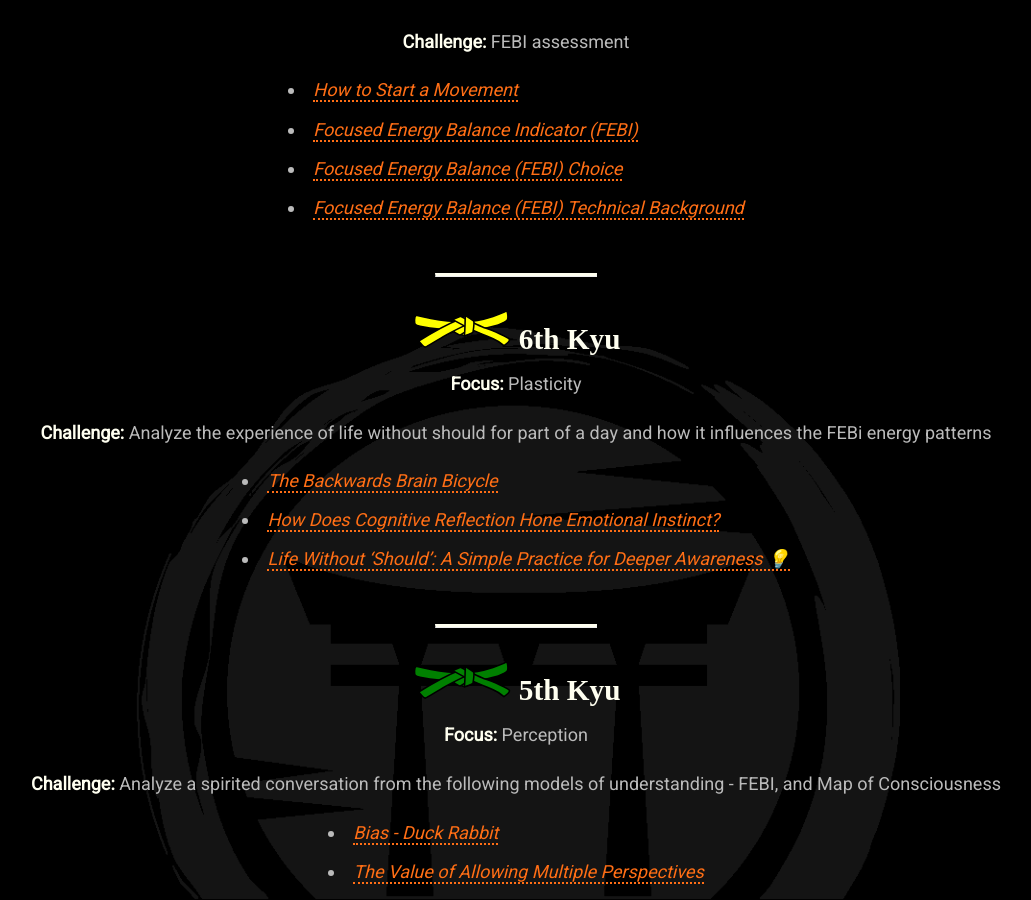
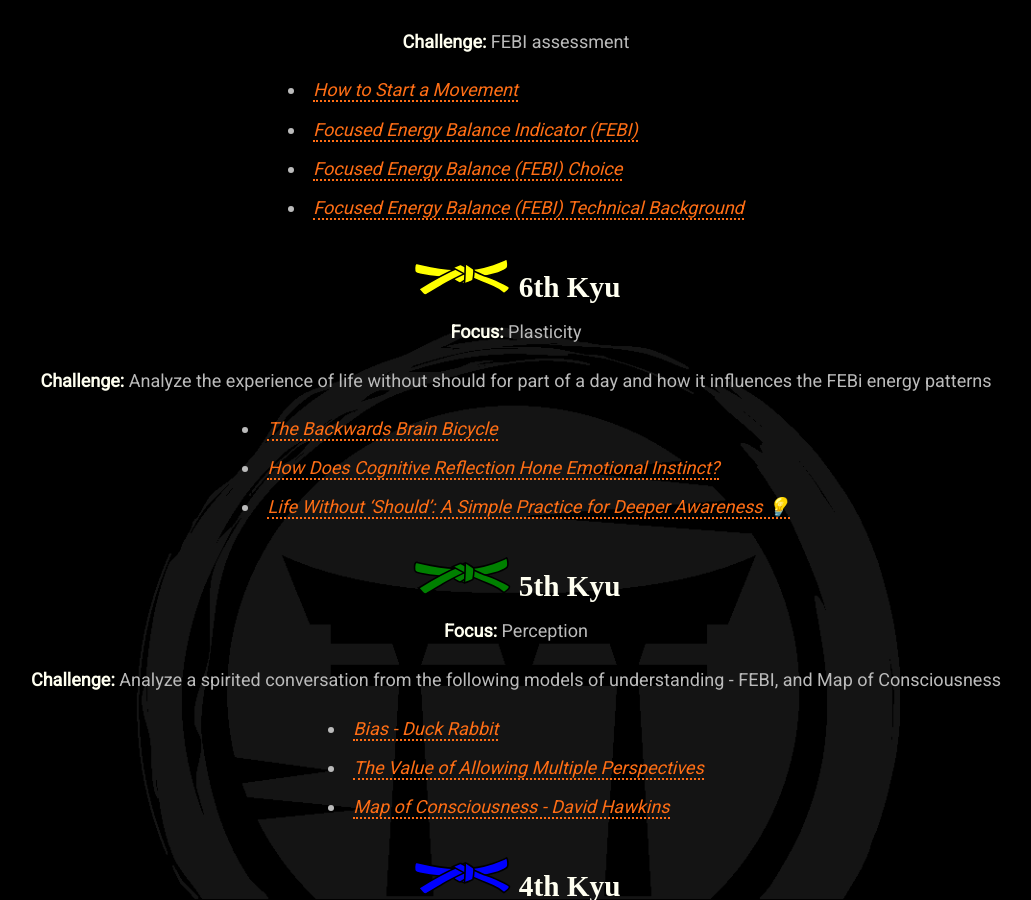
Before and after one commit to mindset-dojo/mindset-dojo.github.io, a Jekyll site: the page built from program.md, in a window 1280 px wide and 900 px high, scrolled down 1906 px. Shown: the whole window, without its empty margins (124-1155 px from the left). Built offline with Jekyll 4.4.1, drawn with Linux system fonts in a browser that asks for light colours; some web fonts are replaced.

Commit message:
Remove <hr> tag from Levels section in program.md.

```diff
--- a/program.md
+++ b/program.md
@@ -54,9 +54,6 @@ css_id: program
 <section>
   <h2>Levels</h2>
   {% for level in program.levels %}
-      {% if level.level > -7 %}
-      <hr>
-      {% endif %}
       <h3> {% if level.level %}
 			<svg class="md-belt-svg {{ level.color }}" xmlns="http://www.w3.org/2000/svg" version="1.1" viewBox="0 0 500 200"><path class="st3" d="M202.6,53.8s-1.5,5,.2,7.4,24.9,1.8,24.9,1.8l-11.3-10.2-13.8,1.1h0Z"/><path class="st4" d="M20.4,30.9s119.2,32.1,233.8,32.1S468.9,11.8,472.7,9.5c3.8-2.3,13,39,.8,48.1-12.2,9.2-81,48.9-216.2,48.9S24.3,85.1,17.4,77.5s-6.9-38.2,3.1-46.6h-.1Z"/><path class="st0" d="M262.6,134s-22.2-6.1-28.3-21.4,58.8-29.8,58.8-29.8l-6.1,31.3-24.4,19.9h0Z"/><path class="st4" d="M206.1,110.4s30.6,21.4,35.1,19.1c4.6-2.3,58.8-36.7,58.8-36.7l-45.8-33.6-50.4,38.2,2.3,13h0Z"/><path class="st4" d="M33.4,160s125.3-76.4,200.9-107c75.6-30.6,30.6,29,30.6,29,0,0-78.7,38.2-110.8,57.3-32.1,19.1-81.7,50.4-87.9,51.2-6.1.8-32.9-30.6-32.9-30.6h.1Z"/><path class="st3" d="M266.6,35s-5.3-1.9-14.1,8.5c-8.9,10.3,15.1,8.2,15.1,8.2l-.9-16.7h-.1Z"/><path class="st1" d="M242.8,36.2s94.7,49.7,127.6,60.4c32.9,10.7,113.8,46.6,116.9,55.8s-27.5,30.6-27.5,30.6c0,0-23.7-21.4-54.2-34.4-30.6-13-83.3-34.4-112.3-48.1-29-13.8-89.4-47.4-89.4-47.4l39-16.8h0Z"/><path class="st2" d="M266.4,35.5s-2.3,92.4-4.6,97c-2.3,4.6,42.8-13,43.5-18.3.8-5.3,6.9-50.4,2.3-55s-36.7-26-41.3-23.7h.1Z"/></svg>
 			{% endif %} {{ level.label }} </h3>
```
